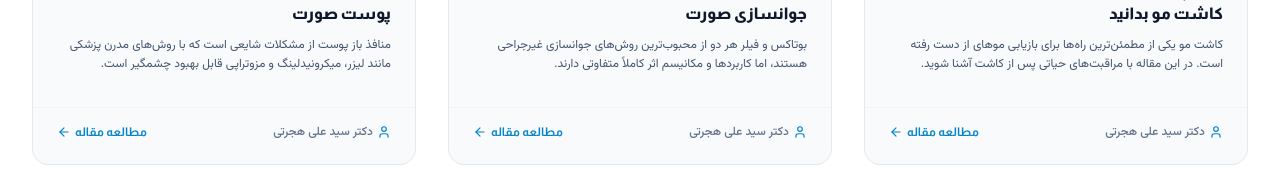
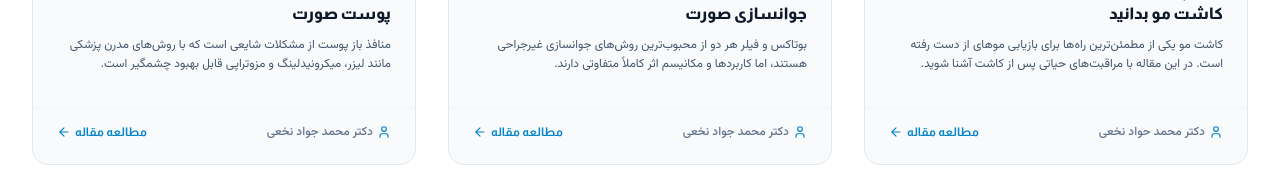
Before and after one commit to mmhhjdev/nicksima-clinic, a React (Vite) app: page / in a window 1280 px wide. Shown: the part 5560-5756 px from the top of the page. Built offline with nearby package versions, Linux system fonts and the light colour scheme; no server answers; the database is empty; grey boxes are pictures that could not be loaded; a web font is replaced by a local one.

Commit message:
Initial commit

```diff
--- a/Layout.tsx
+++ b/Layout.tsx
@@ -6,9 +6,9 @@ export const ClinicSchemaMarkup = () => {
     "@graph": [
       {
         "@type": "MedicalClinic",
-        "@id": "https://parisima-clinic.ir/#clinic",
+        "@id": "https://nicksima.ir/#clinic",
         "name": "کلینیک زیبایی و درماتولوژی پری سیما",
-        "url": "https://parisima-clinic.ir",
+        "url": "https://nicksima.ir",
         "telephone": "02122753592",
         "priceRange": "$$",
         "address": {
--- a/src/data/articlesData.ts
+++ b/src/data/articlesData.ts
@@ -39,7 +39,7 @@ export const ARTICLES: Article[] = [
       کلینیک پری سیما با بهره‌گیری از تیم پزشکی مجرب، همراه شما در تمامی مراحل کاشت مو تا رسیدن به نتیجه ایده‌آل است.
     `,
     category: 'کاشت مو',
-    author: 'دکتر سید علی هجرتی',
+    author: 'دکتر محمد حواد نخعی',
     date: '۳ شهریور ۱۴۰۵',
     readTime: '۴ دقیقه',
     image: getAssetPath('images/hair-transplant-aftercare.webp')
@@ -61,7 +61,7 @@ export const ARTICLES: Article[] = [
       در جلسه مشاوره حضوری در کلینیک پری‌سیما، پزشک با بررسی آناتومی صورت شما مشخص می‌کند که کدام ناحیه به بوتاکس نیاز دارد و کجا نیازمند فیلر است تا چهره‌ای کاملاً طبیعی و شاداب داشته باشید.
     `,
     category: 'پوست و زیبایی',
-    author: 'دکتر سید علی هجرتی',
+    author: 'دکتر محمد جواد نخعی',
     date: '۲۸ مرداد ۱۴۰۵',
     readTime: '۵ دقیقه',
     image: getAssetPath('images/botox-vs-filler.webp')
@@ -82,7 +82,7 @@ export const ARTICLES: Article[] = [
       کلینیک پری سیما با بهره‌گیری از تیمی از متخصصان پوست مجرب، بهترین روش درمانی را متناسب با نوع پوست شما پیشنهاد می‌دهد. برای دریافت مشاوره تخصصی در زعفرانیه تهران، می‌توانید با کلینیک ما تماس بگیرید.
     `,
     category: 'درماتولوژی',
-    author: 'دکتر سید علی هجرتی',
+    author: 'دکتر محمد جواد نخعی',
     date: '۱۵ مرداد ۱۴۰۵',
     readTime: '۳ دقیقه',
     image: getAssetPath('images/open-pores-treatment.webp')
```
